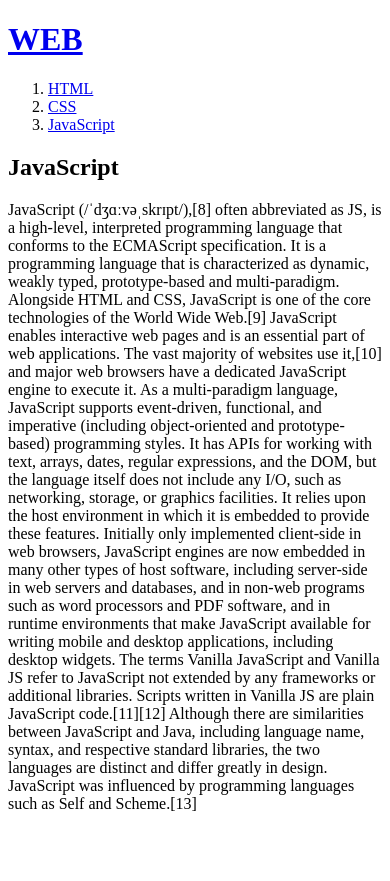
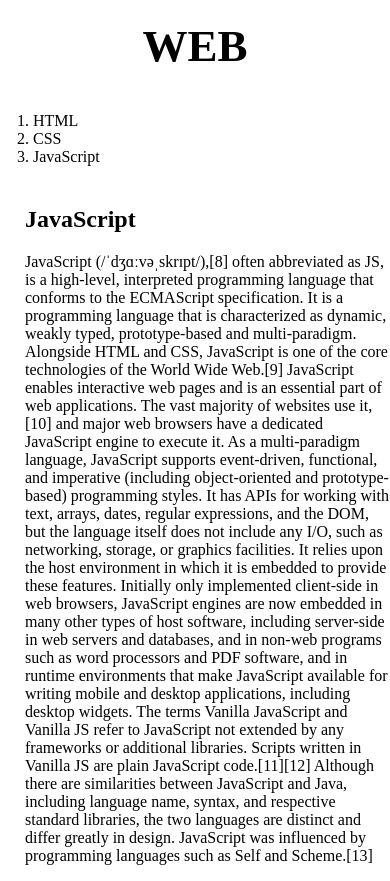
Before and after one commit to sorason7373/web1, a plain HTML site: page 3.html in a window 390 px wide. Before the commit the page ends 844 px from the top, so only its background shows below. Drawn offline with Linux system fonts and the light colour scheme.

Commit message:
second version

```diff
--- a/3.html
+++ b/3.html
@@ -4,27 +4,37 @@
 <head>
   <title>WEB1 - JavaScript</title>
   <meta charset="utf-8">
+  <link rel="stylesheet" href="Style.css">
 </head>
 
 <body>
   <h1><a href="index.html">WEB</a></h1>
+  <div id="grid">
     <ol>
       <li><a href="1.html">HTML</a></li>
       <li><a href="2.html">CSS</a></li>
       <li><a href="3.html">JavaScript</a></li>
     </ol>
+    <div id="article">
       <h2>JavaScript</h2>
-  <p>JavaScript (/ˈdʒɑːvəˌskrɪpt/),[8] often abbreviated as JS, is a high-level, interpreted programming language that conforms to the ECMAScript specification. It is a programming language that is characterized as dynamic, weakly typed, prototype-based and multi-paradigm.
+      <p>JavaScript (/ˈdʒɑːvəˌskrɪpt/),[8] often abbreviated as JS, is a high-level, interpreted programming language that conforms to the ECMAScript specification. It is a programming language that is characterized as dynamic, weakly typed,
+        prototype-based and multi-paradigm.
 
-Alongside HTML and CSS, JavaScript is one of the core technologies of the World Wide Web.[9] JavaScript enables interactive web pages and is an essential part of web applications. The vast majority of websites use it,[10] and major web browsers have a dedicated JavaScript engine to execute it.
+        Alongside HTML and CSS, JavaScript is one of the core technologies of the World Wide Web.[9] JavaScript enables interactive web pages and is an essential part of web applications. The vast majority of websites use it,[10] and major web
+        browsers have a dedicated JavaScript engine to execute it.
 
-As a multi-paradigm language, JavaScript supports event-driven, functional, and imperative (including object-oriented and prototype-based) programming styles. It has APIs for working with text, arrays, dates, regular expressions, and the DOM, but the language itself does not include any I/O, such as networking, storage, or graphics facilities. It relies upon the host environment in which it is embedded to provide these features.
+        As a multi-paradigm language, JavaScript supports event-driven, functional, and imperative (including object-oriented and prototype-based) programming styles. It has APIs for working with text, arrays, dates, regular expressions, and the DOM,
+        but the language itself does not include any I/O, such as networking, storage, or graphics facilities. It relies upon the host environment in which it is embedded to provide these features.
 
-Initially only implemented client-side in web browsers, JavaScript engines are now embedded in many other types of host software, including server-side in web servers and databases, and in non-web programs such as word processors and PDF software, and in runtime environments that make JavaScript available for writing mobile and desktop applications, including desktop widgets.
+        Initially only implemented client-side in web browsers, JavaScript engines are now embedded in many other types of host software, including server-side in web servers and databases, and in non-web programs such as word processors and PDF
+        software, and in runtime environments that make JavaScript available for writing mobile and desktop applications, including desktop widgets.
 
         The terms Vanilla JavaScript and Vanilla JS refer to JavaScript not extended by any frameworks or additional libraries. Scripts written in Vanilla JS are plain JavaScript code.[11][12]
 
-Although there are similarities between JavaScript and Java, including language name, syntax, and respective standard libraries, the two languages are distinct and differ greatly in design. JavaScript was influenced by programming languages such as Self and Scheme.[13]</p>
+        Although there are similarities between JavaScript and Java, including language name, syntax, and respective standard libraries, the two languages are distinct and differ greatly in design. JavaScript was influenced by programming languages
+        such as Self and Scheme.[13]</p>
+    </div>
+  </div>
 </body>
 
 </html>
--- /dev/null
+++ b/style.css
@@ -0,0 +1,50 @@
+body {
+  margin: 0;
+}
+
+a {
+  color: black;
+  text-decoration: none;
+}
+
+h1 {
+  font-size: 45px;
+  text-align: center;
+  border-bottom: 1px solid gray;
+  margin: 0;
+  padding: 20px;
+}
+
+ol {
+  border-right: 1px solid gray;
+  width: 100px;
+  margin: 0;
+  padding: 20px;
+}
+
+#grid {
+  display: grid;
+  grid-template-columns: 150px 1fr
+}
+
+#grid ol {
+  padding-left: 33px;
+}
+
+#grid #article {
+  padding-left: 25px;
+}
+
+@media (max-width:800px) {
+  #grid {
+    display: block;
+  }
+
+  ol {
+    border-right: none;
+  }
+
+  h1 {
+    border-bottom: none;
+  }
+}
```
Also changed, not shown: box.html (added, +23 -0 lines), grid.html (added, +26 -0 lines), index.html (+9 -2 lines), mediaquery.html (added, +23 -0 lines). Lines whose indentation alone changed are shown as unchanged.
